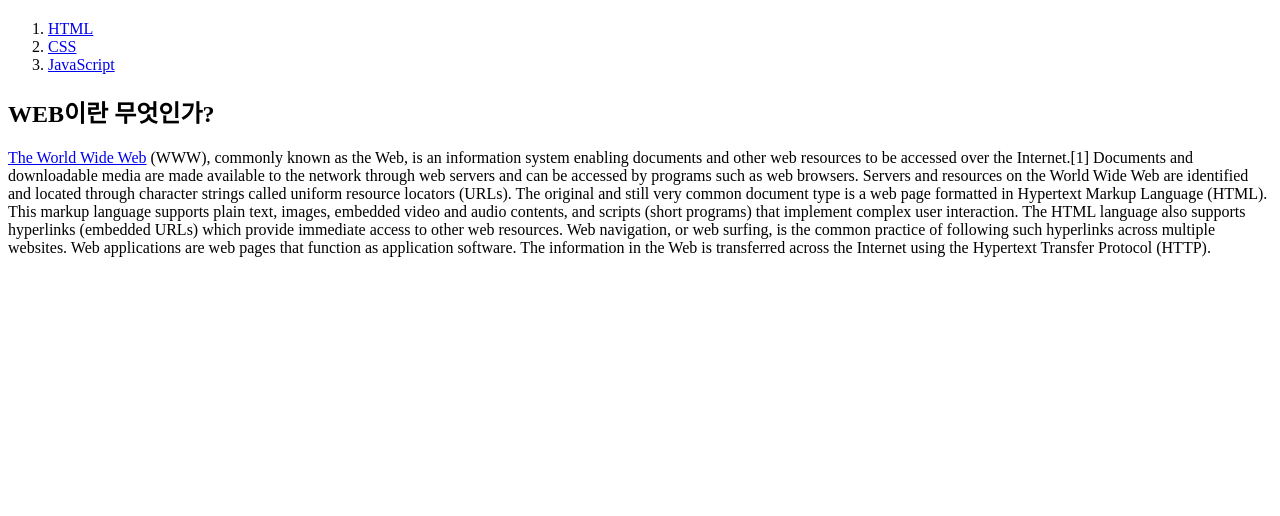
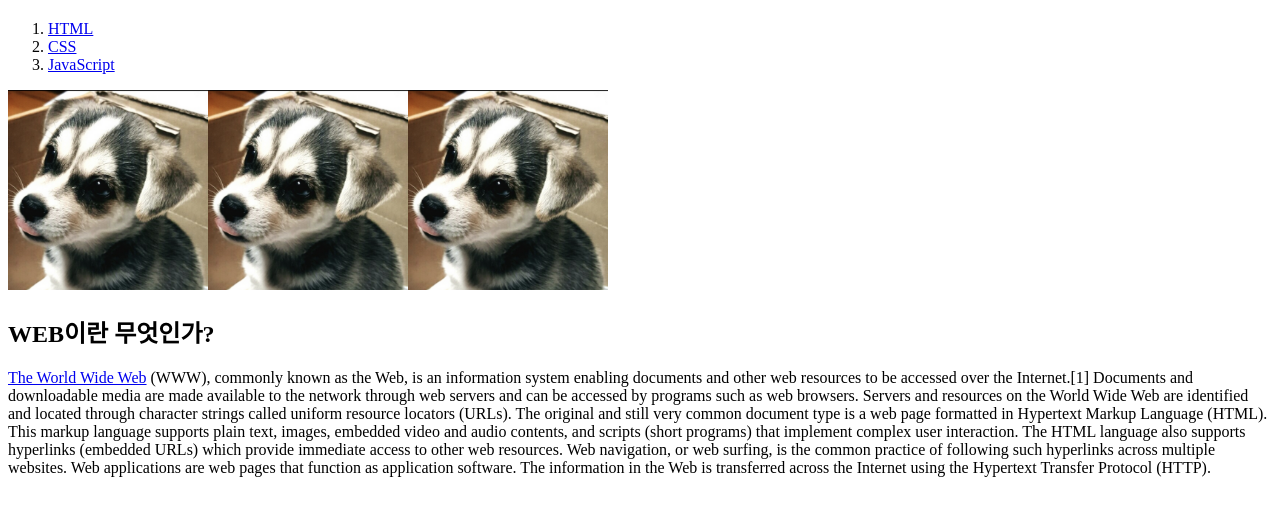
Before and after one commit to Tranan-UnderFoe/my-first-web-site, a plain HTML site: page index.html in a window 1280 px wide. Shown: the part 60-576 px from the top of the page. Drawn offline with Linux system fonts and the light colour scheme.

Commit message:
img & code edit

```diff
--- a/index.html
+++ b/index.html
@@ -12,6 +12,7 @@
             <li><a href="3.html">JavaScript</a></li>
         </ol>
 
+        <p><img src="tori.jpg" width="200px" height="200px"><img src="tori.jpg" width="200px" height="200px"><img src="tori.jpg" width="200px" height="200px"></p>
         <h2>WEB이란 무엇인가?</h2>
         <p><a href="https://en.wikipedia.org/wiki/World_Wide_Web" target="_blank" title="web ">The World Wide Web</a> (WWW), commonly known as the Web, is an information system enabling documents and other web resources to be accessed over the Internet.[1]
             Documents and downloadable media are made available to the network through web servers and can be accessed by programs such as web browsers. Servers and resources on the World Wide Web are identified and located through character strings called uniform resource locators (URLs). The original and still very common document type is a web page formatted in Hypertext Markup Language (HTML). This markup language supports plain text, images, embedded video and audio contents, and scripts (short programs) that implement complex user interaction. The HTML language also supports hyperlinks (embedded URLs) which provide immediate access to other web resources. Web navigation, or web surfing, is the common practice of following such hyperlinks across multiple websites. Web applications are web pages that function as application software. The information in the Web is transferred across the Internet using the Hypertext Transfer Protocol (HTTP).
```
Also changed, not shown: tori.jpg (added), 1 other file.
